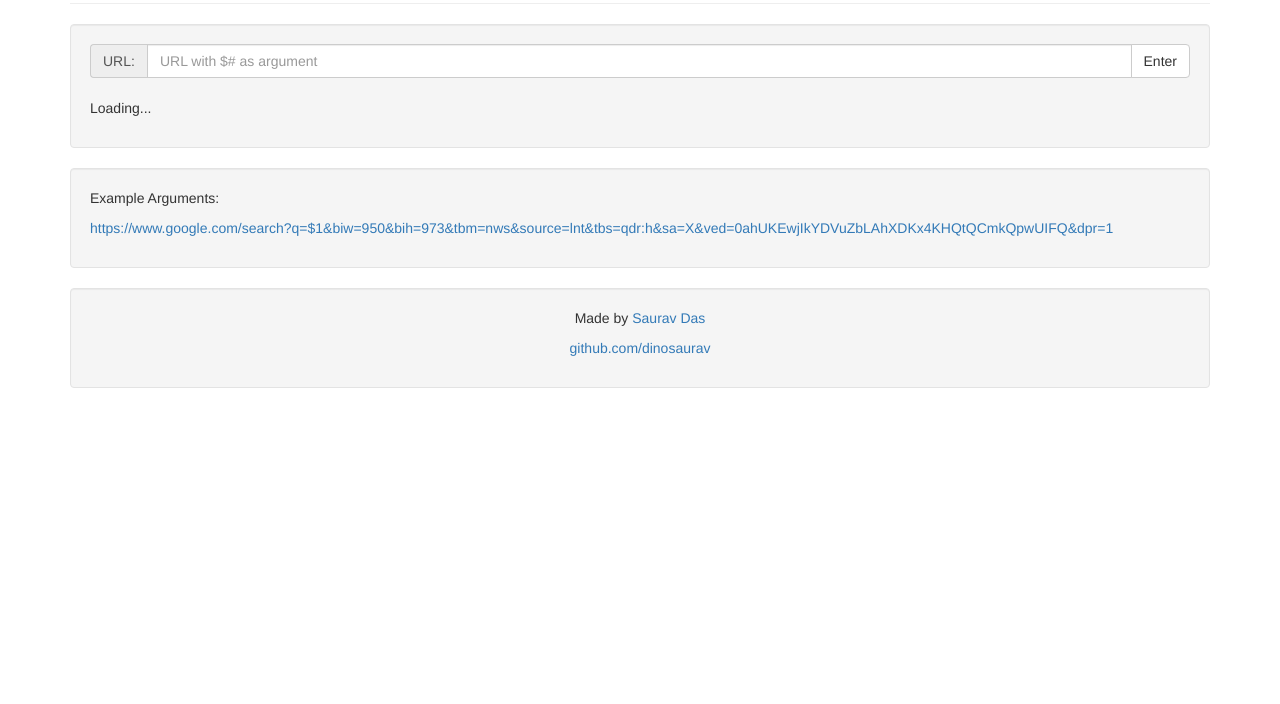
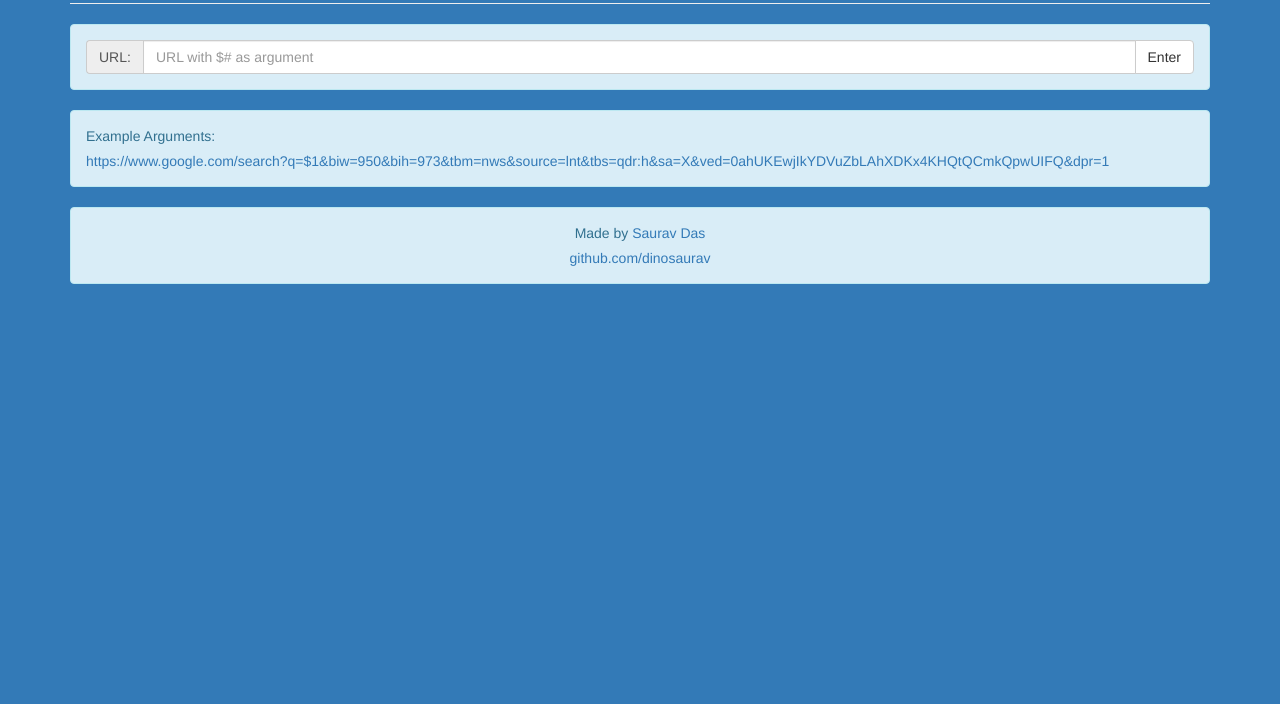
Before and after one commit to dinosaurav/urlshort, a website: page index.html in a window 1280 px wide. Shown: the part 96-800 px from the top of the page. Drawn offline with nearby package versions, Linux system fonts and the light colour scheme.

Commit message:
added a git ignore. Updated web page. Started working on app.

```diff
--- a/index.html
+++ b/index.html
@@ -7,23 +7,22 @@
 <title>URL Shortener</title>
 <link rel="stylesheet" href="https://maxcdn.bootstrapcdn.com/bootstrap/3.3.6/css/bootstrap.min.css" integrity="sha384-1q8mTJOASx8j1Au+a5WDVnPi2lkFfwwEAa8hDDdjZlpLegxhjVME1fgjWPGmkzs7" crossorigin="anonymous">
 </head>
-<body>
+<body class="bg-primary">
 
 <div class="container">
-
 <div class="page-header text-center">
   <h1>URL Shortener</h1>
 </div>
 
-<div class="well">
+<div class="alert alert-info">
   <div class="input-group">
     <span class="input-group-addon">URL:</span>
     <input type="text" class="form-control" placeholder="URL with $# as argument">
     <span class="input-group-btn"><button class="btn btn-default">Enter</button></span>
   </div>
-  <div class="f">
+  <div class="hidden">
     <br>
-  <div class="f">
+  <div class="well">
     <p>
     Loading...
   </p>
@@ -31,16 +30,15 @@
 </div>
 </div>
 
-<div class="well">
+<div class="alert alert-info">
   <p>Example Arguments: </p>
   <p><a href="#">https://www.google.com/search?q=$1&biw=950&bih=973&tbm=nws&source=lnt&tbs=qdr:h&sa=X&ved=0ahUKEwjIkYDVuZbLAhXDKx4KHQtQCmkQpwUIFQ&dpr=1</a></p>
 </div>
 
-<div class="well text-center">
+<div class="alert alert-info text-center">
   <p>Made by <a href="http://github.com/dinosaurav/">Saurav Das</a></p>
   <p><a href="http://github.com/dinosaurav/">github.com/dinosaurav</a></p>
 </div>
-
 </div>
 
 <script src="https://maxcdn.bootstrapcdn.com/bootstrap/3.3.6/js/bootstrap.min.js" integrity="sha384-0mSbJDEHialfmuBBQP6A4Qrprq5OVfW37PRR3j5ELqxss1yVqOtnepnHVP9aJ7xS" crossorigin="anonymous"></script>
```
Also changed, not shown: app.js (+13 -0 lines), package.json (+6 -1 lines), 1 other file.
